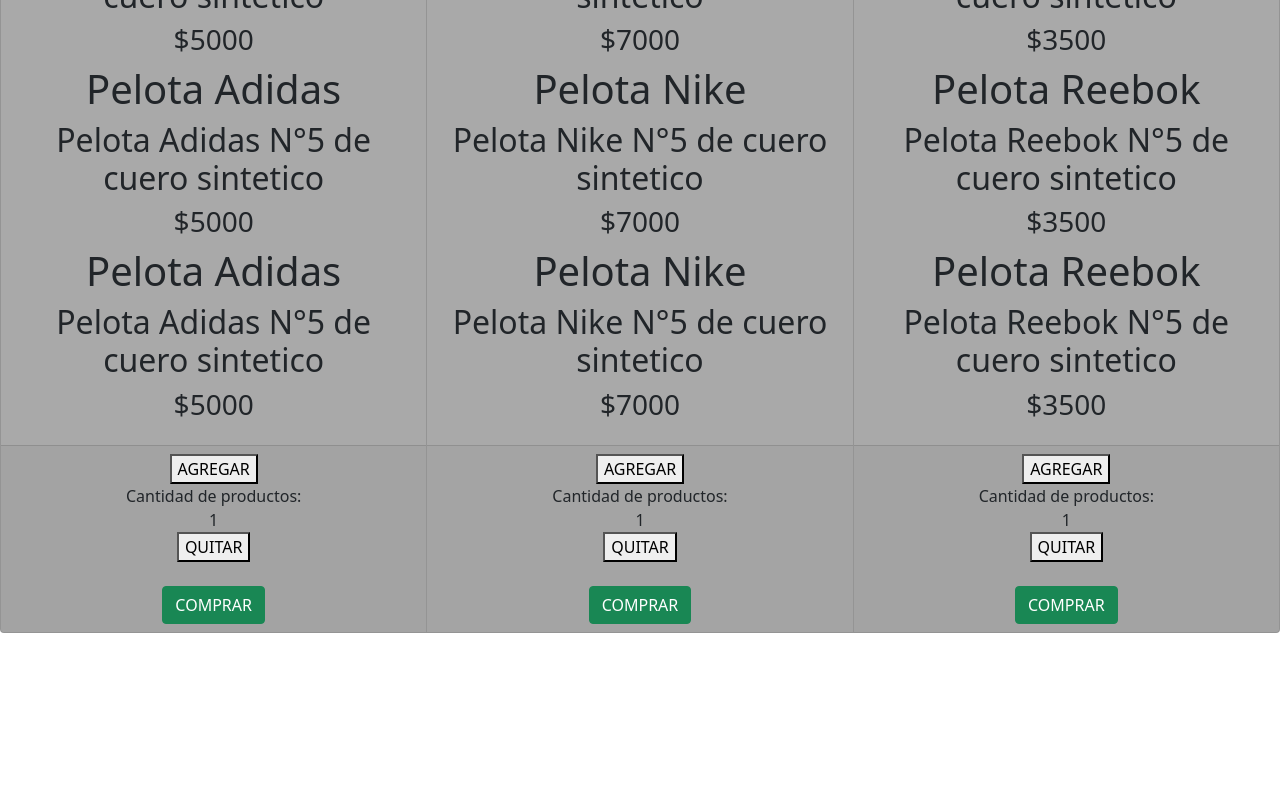
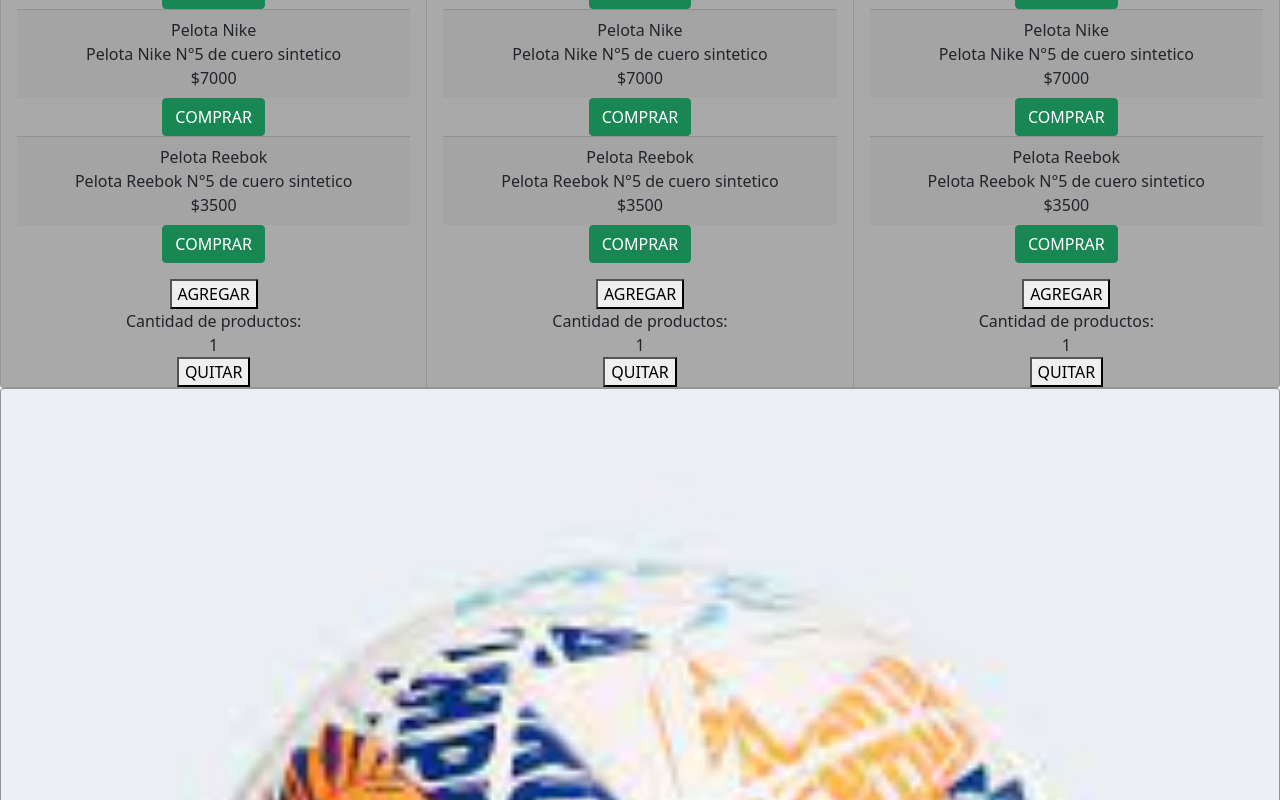
Before and after one commit to federicogodoy2021/React-JS-Federico-Godoy-COM19850, a React (Create React App) app: page / in a window 1280 px wide. Shown: the part 1360-2160 px from the top of the page. Before the commit the page ends 1993 px from the top, so only its background shows below. Built offline with nearby package versions, Linux system fonts and the light colour scheme.

Commit message:
Desafío (Detalle de Producto) V2.5

```diff
--- a/src/Container/ItemListContainer.jsx
+++ b/src/Container/ItemListContainer.jsx
@@ -1,55 +1,62 @@
-import React from 'react'
+import React, { useEffect, useState } from 'react'
 import { CardGroup } from 'react-bootstrap'
 import { Card } from 'react-bootstrap'
 import adidas from "../imgs/adidas.jpg"
 import nike from "../imgs/nike.jpg"
 import reebok from "../imgs/reebok.jpg"
 import ItemCount from '../components/ItemCount/ItemCount'
-import stock from '../components/Items/stock'
-import BuyButton from '../components/BuyButton/BuyButton'
+import stock, { getItems } from '../components/Items/store'
 import ItemList from '../components/ItemList/ItemList'
+import ItemDetailContainer from '../components/ItemDetailContainer/ItemDetailContainer'
+
 
 function ItemListContainer() {
 
+    const [products, setProducts] = useState([])
+
+      useEffect(() =>{
+        getItems
+        .then(res => setProducts(res))
+        .catch((err) => {console.error(`Error: ${err}`)})
+        .finally(() => {console.log("Finalizado")})
+
+
+      }, [])
+
 return (
+
+/* titulo = {stock[0].title} reseña = {stock[0].description} costo = {stock[0].price} */
     <div >
         <CardGroup >
         <Card style={{backgroundColor: 'darkgray'}}>
             <Card.Img variant="top" src={adidas}/>
             <Card.Body>
-                <ItemList titulo = {stock[0].title} reseña = {stock[0].description} costo = {stock[0].price} />
+                <ItemList productos = {products}/>
             </Card.Body>
-            <Card.Footer>
-                <ItemCount stock={stock[0].stock} initial={1}/>
-                <br/>
-                <BuyButton/>
-            </Card.Footer>
+            <ItemCount stock={stock[0].stock} initial={1}/>
         </Card>
         <Card style={{backgroundColor: 'darkgray'}}>
             <Card.Img variant="top" src={nike}/>
             <Card.Body>
-                <ItemList titulo = {stock[1].title} reseña = {stock[1].description} costo = {stock[1].price} />
+                <ItemList productos = {products}/>
             </Card.Body>
-            <Card.Footer>
-                <ItemCount stock={stock[1].stock} initial={1}/>
-                <br/>
-                <BuyButton/>
-            </Card.Footer>
+            <ItemCount stock={stock[1].stock} initial={1}/>
         </Card>
         <Card style={{backgroundColor: 'darkgray'}}>
             <Card.Img variant="top" src={reebok}/>
             <Card.Body>
-                <ItemList titulo = {stock[2].title} reseña = {stock[2].description} costo = {stock[2].price} />
+                <ItemList productos = {products}/>
             </Card.Body>
-            <Card.Footer>
-                <ItemCount stock={stock[2].stock} initial={1}/>
-                <br/>
-                <BuyButton/>
-            </Card.Footer>
+            <ItemCount productos = {products} stock={stock[2].stock} initial={1}/>
         </Card>
         </CardGroup>
 
+    <div>
+        <ItemDetailContainer/>
     </div>
+    </div>
+
+
   )
 }
 
--- /dev/null
+++ b/src/components/ItemDetail.jsx/ItemDetail.jsx
@@ -0,0 +1,21 @@
+import React from 'react'
+import { Card } from 'react-bootstrap'
+import adidas from '../../imgs/adidas.jpg'
+
+
+
+function ItemDetail({producto}) {
+  return (
+    <div>
+        <Card style={{backgroundColor: 'darkgray'}}>
+            <Card.Img variant="top" src={adidas}/>
+            <p>{producto.title}</p>
+            <p>{producto.description}</p>
+            <p>{producto.price}</p>
+        </Card>
+
+    </div>
+  )
+}
+
+export default ItemDetail
--- /dev/null
+++ b/src/components/ItemDetailContainer/ItemDetailContainer.jsx
@@ -0,0 +1,23 @@
+import React, { useEffect, useState } from 'react'
+import ItemDetail from '../ItemDetail.jsx/ItemDetail'
+import { getItems } from '../Items/store'
+
+function ItemDetailContainer() {
+
+    const [producto, setProducto] = useState({})
+
+useEffect(()=>{
+    getItems
+    .then(res => setProducto(res.find(prod => prod.id === 1)))
+    .catch(err => console.log(err))
+    .finally(() => console.log("Finalizado OK"))
+
+}, [])
+
+console.log(producto)
+  return (
+    <ItemDetail producto={producto}/>
+  )
+}
+
+export default ItemDetailContainer
--- a/src/components/ItemList/ItemList.jsx
+++ b/src/components/ItemList/ItemList.jsx
@@ -1,39 +1,12 @@
-import React, { useEffect, useState } from 'react'
-import getItems from '../Items/Items'
-import stock from '../Items/stock'
+import Items from '../Items/Items'
 
-function ItemList(propiedad) {
-
-
-  const [products, setProducts] = useState([])
-
-  useEffect(() =>{
-    getItems
-    .then((res) => {setProducts(stock)})
-    .catch((err) => {console.error(`Error: ${err}`)})
-  .finally(() => {console.log("Finalizado")})
-  },[])
-
-  let nombre = propiedad.titulo
-  let precio = propiedad.costo
-  let descripcion = propiedad.reseña
+function ItemList ({productos}) {
 
   return (
 
     <>
-      {products.map(() =>{
-
-        return(
-
-          <div >
-            <h1>{nombre}</h1>
-            {console.log(nombre)}
-            <h2>{descripcion}</h2>
-            <h3>{precio}</h3>
-          </div>
-
-      )})}
-      </>
+      {productos.map((prod) =>  <Items key = {prod.id} producto = {prod}/>)}
+    </>
 
 )}
 
--- a/src/components/Items/Items.jsx
+++ b/src/components/Items/Items.jsx
@@ -1,16 +1,25 @@
-const getItems = new Promise((resolve, reject) => {
+import React from 'react'
+import { Card } from 'react-bootstrap'
+import BuyButton from '../BuyButton/BuyButton'
 
-    let status = true
+function Items({producto}) {
 
-    if(status){
-        setTimeout(() => {
-        resolve(console.log("Tarea resuelta"))
+  return (
+    <div>
+        <Card.Footer>
+            <div>
 
-        }, 2000)
-    }else{
-        reject("Se ha producido un error")
-    }
+                <div titulo = {producto.title}>{`${producto.title}`}</div>
+                <div reseña = {producto.description}>{`${producto.description}`}</div>
+                <div costo = {producto.price}>{`${producto.price}`}</div>
 
-})
+            </div>
+        </Card.Footer>
+        <BuyButton/>
 
-export default getItems
+
+    </div>
+  )
+}
+
+export default Items
--- a/src/components/Items/stock.js
+++ /dev/null
@@ -1,9 +0,0 @@
-//Lista de stocks de productos
-
-const stock =
-    [{id:1, title:"Pelota Adidas",description: "Pelota Adidas N°5 de cuero sintetico", type:"insumo", sport:"futbol",price: "$"+ 5000, stock:2},
-    {id:2, title:"Pelota Nike", description: "Pelota Nike N°5 de cuero sintetico", type:"insumo", sport:"futbol",price: "$"+ 7000, stock:4},
-    {id:3, title:"Pelota Reebok", description: "Pelota Reebok N°5 de cuero sintetico", type:"insumo", sport:"futbol",price: "$" + 3500, stock:9}]
-
-
-export default stock
--- /dev/null
+++ b/src/components/Items/store.js
@@ -0,0 +1,24 @@
+//Lista de stocks de productos
+
+    const stock =
+        [{id:1, title:"Pelota Adidas",description: "Pelota Adidas N°5 de cuero sintetico", type:"insumo", sport:"futbol",price: "$"+ 5000, stock:2},
+        {id:2, title:"Pelota Nike", description: "Pelota Nike N°5 de cuero sintetico", type:"insumo", sport:"futbol",price: "$"+ 7000, stock:4},
+        {id:3, title:"Pelota Reebok", description: "Pelota Reebok N°5 de cuero sintetico", type:"insumo", sport:"futbol",price: "$" + 3500, stock:9}]
+
+    //Pormesa con delay (2 seg)
+    export const getItems = new Promise((resolve, reject) => {
+
+            let status = true
+
+            if(status){
+                setTimeout(() => {
+                resolve(stock)
+
+                }, 2000)
+            }else{
+                reject("Se ha producido un error")
+            }
+
+        })
+
+    export default stock
```
